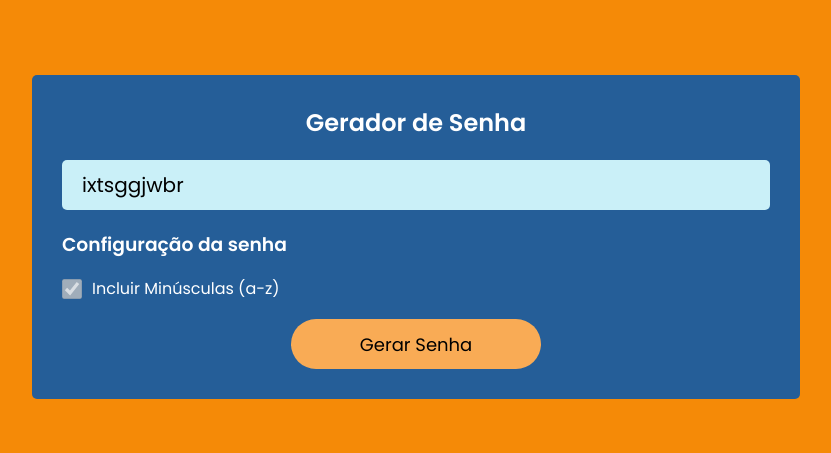
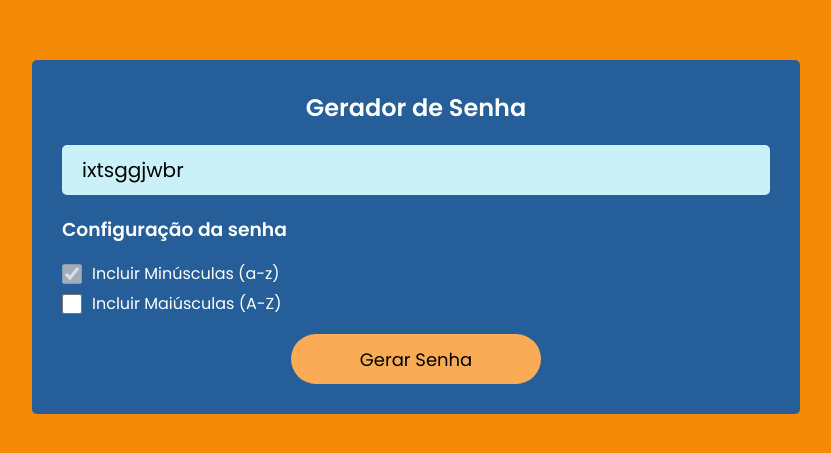
Before and after one commit to WallacyFernandez/ProcessoProject, a React (Create React App) app: page / in a window 1280 px wide. Shown: the part 163-616 px from the top of the page, without its empty margins (224-1055 px from the left). Built offline with nearby package versions, Linux system fonts and the light colour scheme.

Commit message:
Add: feature maiusculas

```diff
--- a/src/Components/PasswordGenerator.jsx
+++ b/src/Components/PasswordGenerator.jsx
@@ -3,10 +3,12 @@ import './PasswordGenerator.css';
 import { ToastContainer } from 'react-toastify';
 
 const lowercaseList = 'abcdefghijklmnopqrstuvwxyz';
+const uppercaseList = 'ABCDEFGHIJKLMNOPQRSTUVWXYZ';
 
 function PasswordGenerator() {
 
     const [password, setPassword] = useState('');
+    const [uppercase, setUppercase] = useState(false);
     const passwordLength = 10; // Tamanho fixo da senha
 
     useEffect(() => {
@@ -14,7 +16,9 @@ function PasswordGenerator() {
     },[]);
 
     const generatePassword = () => {
-        const characterList = lowercaseList;
+        let characterList = lowercaseList;
+        if(uppercase) characterList += uppercaseList;
+
         let tempPassword = '';
         const characterListLength = characterList.length;
 
@@ -46,6 +50,19 @@ function PasswordGenerator() {
                                     <input type="checkbox" name="lower" id="lower" checked disabled />
                                     <label htmlFor="lower">Incluir Minúsculas (a-z)</label>
                                 </div>
+                                <div className="checkbox-field">
+                                    <input
+                                        type="checkbox"
+                                        name="upper"
+                                        id="upper"
+                                        checked={uppercase}
+                                        onChange={(e) => {
+                                            setUppercase(e.target.checked);
+                                            setTimeout(generatePassword, 100);
+                                        }}
+                                    />
+                                    <label htmlFor="upper">Incluir Maiúsculas (A-Z)</label>
+                                </div>
                             </div>
                         </div>
                     </div>
```
